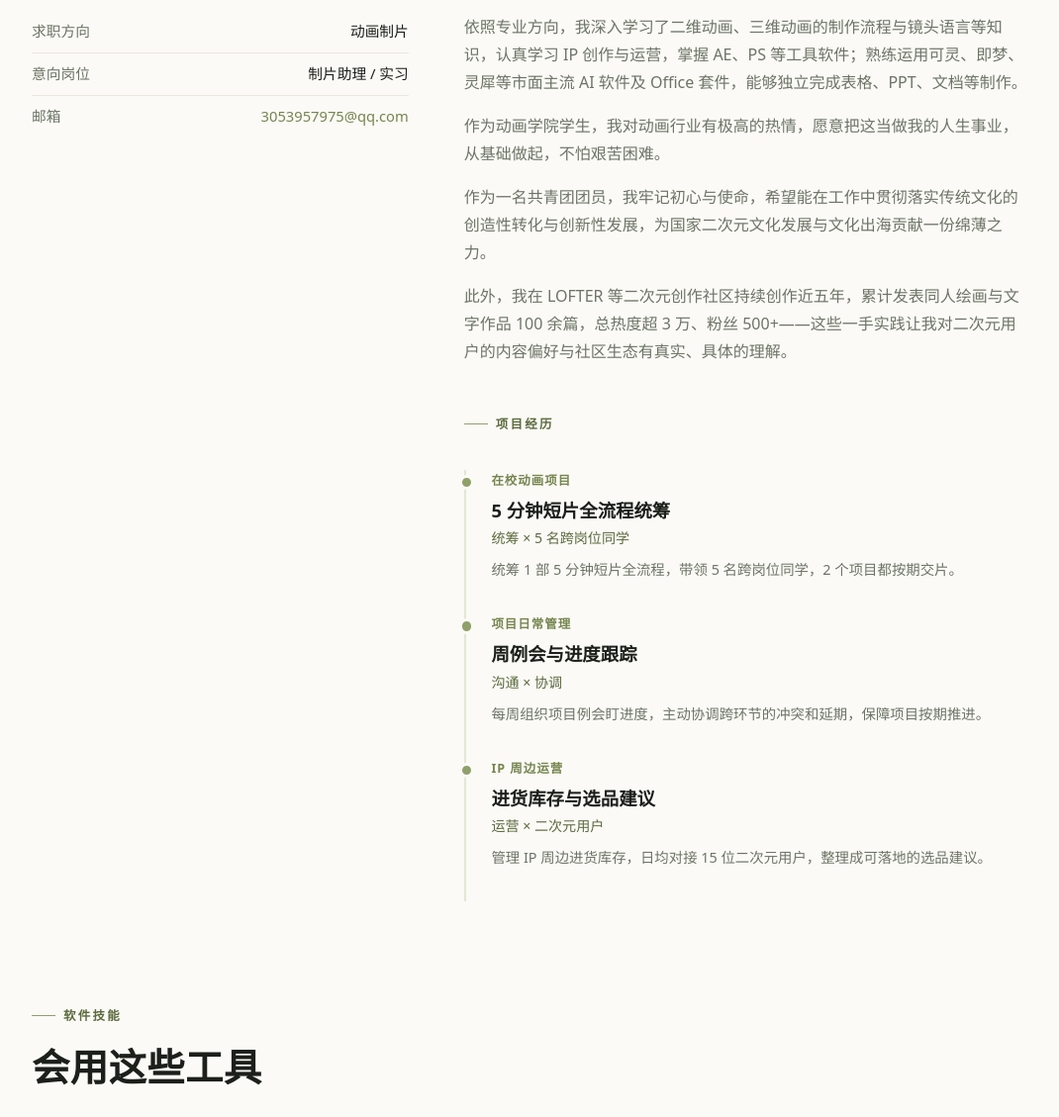
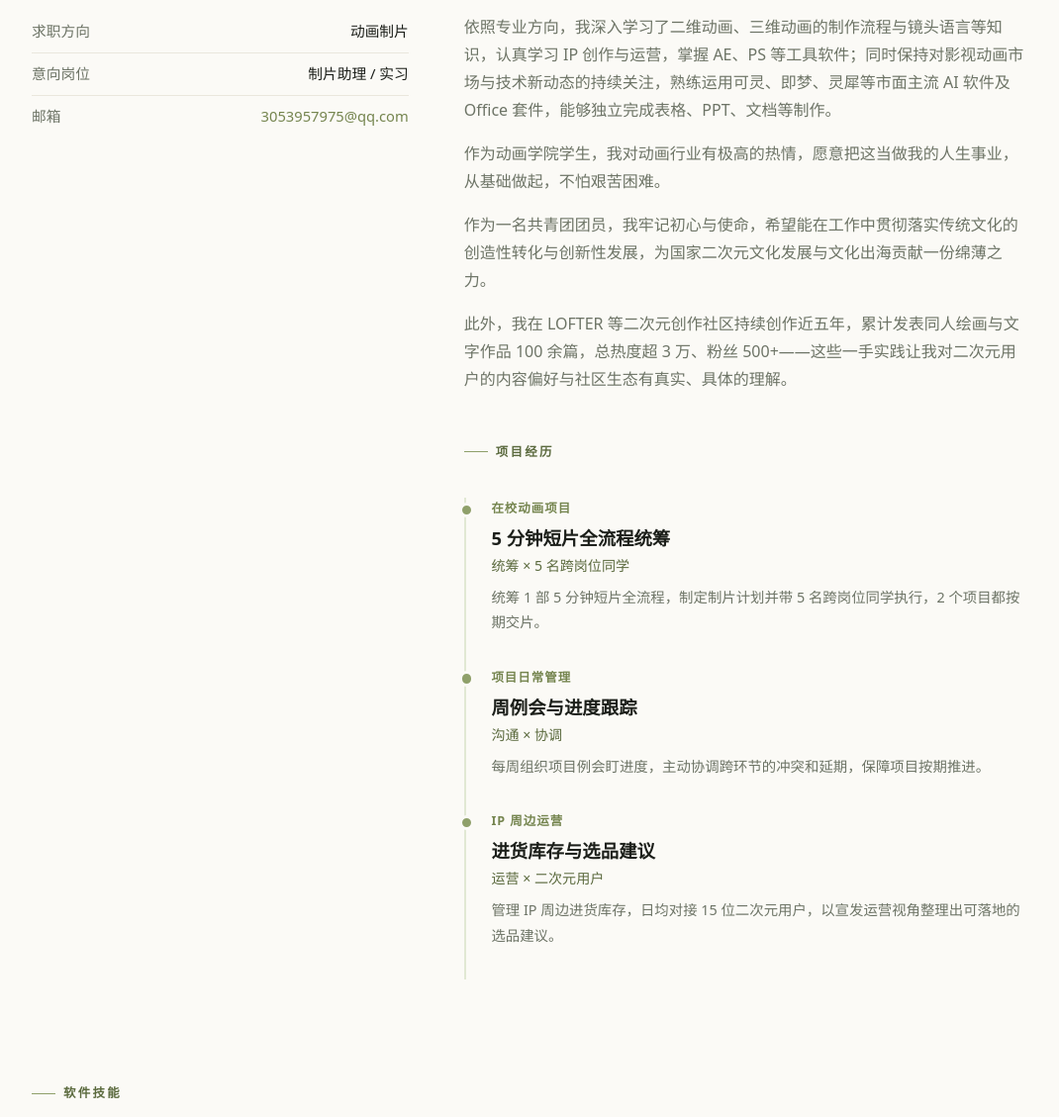
Before and after one commit to Hyptia-wang/portfolio, a plain HTML site: page about.html in a window 1280 px wide. Shown: the part 536-1665 px from the top of the page at 99% size, without its empty margins (104-1174 px from the left). Drawn offline with Linux system fonts and the light colour scheme.

Commit message:
update about.html

```diff
--- a/about.html
+++ b/about.html
@@ -66,7 +66,7 @@
             我是吉林动画学院动画专业 27 届应届毕业生，意向岗位为制片。在校期间积极参与学校项目，积累了两部以上的 AI 动画制作流程经验，并协助同学完成学生项目的三维动画制作。
           </p>
           <p style="color:var(--ink-soft); margin-top:1rem">
-            依照专业方向，我深入学习了二维动画、三维动画的制作流程与镜头语言等知识，认真学习 IP 创作与运营，掌握 AE、PS 等工具软件；熟练运用可灵、即梦、灵犀等市面主流 AI 软件及 Office 套件，能够独立完成表格、PPT、文档等制作。
+            依照专业方向，我深入学习了二维动画、三维动画的制作流程与镜头语言等知识，认真学习 IP 创作与运营，掌握 AE、PS 等工具软件；同时保持对影视动画市场与技术新动态的持续关注，熟练运用可灵、即梦、灵犀等市面主流 AI 软件及 Office 套件，能够独立完成表格、PPT、文档等制作。
           </p>
           <p style="color:var(--ink-soft); margin-top:1rem">
             作为动画学院学生，我对动画行业有极高的热情，愿意把这当做我的人生事业，从基础做起，不怕艰苦困难。
@@ -86,7 +86,7 @@
               <p class="period">在校动画项目</p>
               <h4>5 分钟短片全流程统筹</h4>
               <p class="org">统筹 × 5 名跨岗位同学</p>
-              <p class="desc">统筹 1 部 5 分钟短片全流程，带领 5 名跨岗位同学，2 个项目都按期交片。</p>
+              <p class="desc">统筹 1 部 5 分钟短片全流程，制定制片计划并带 5 名跨岗位同学执行，2 个项目都按期交片。</p>
             </div>
             <div class="timeline-item">
               <p class="period">项目日常管理</p>
@@ -98,7 +98,7 @@
               <p class="period">IP 周边运营</p>
               <h4>进货库存与选品建议</h4>
               <p class="org">运营 × 二次元用户</p>
-              <p class="desc">管理 IP 周边进货库存，日均对接 15 位二次元用户，整理成可落地的选品建议。</p>
+              <p class="desc">管理 IP 周边进货库存，日均对接 15 位二次元用户，以宣发运营视角整理出可落地的选品建议。</p>
             </div>
           </div>
         </div>
```
